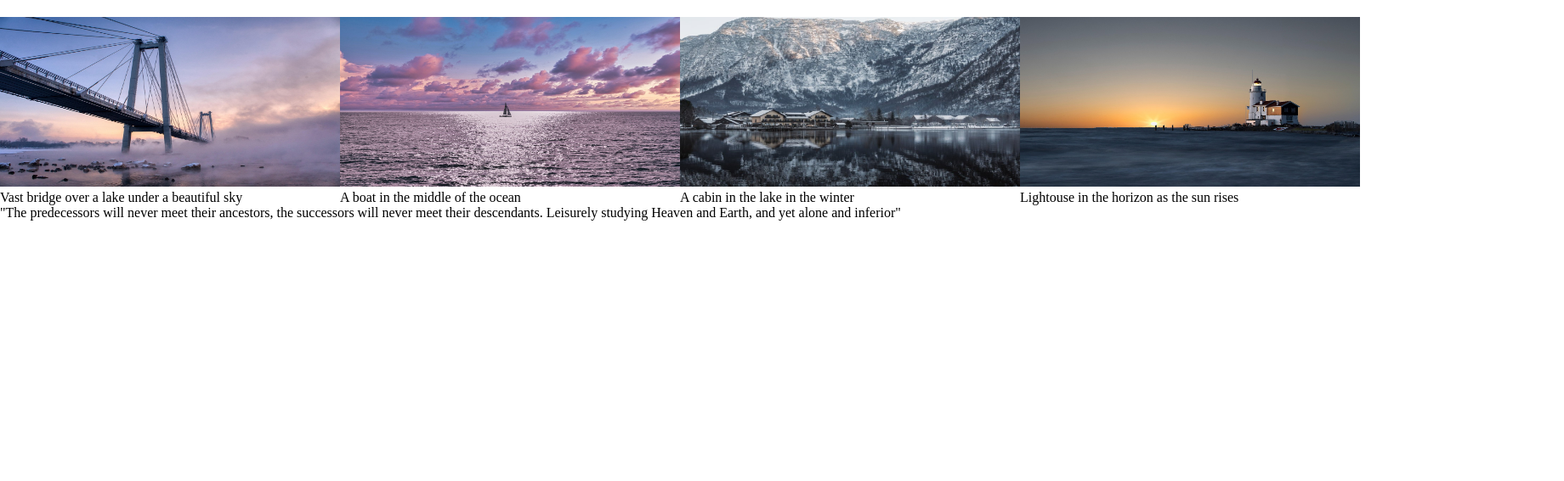
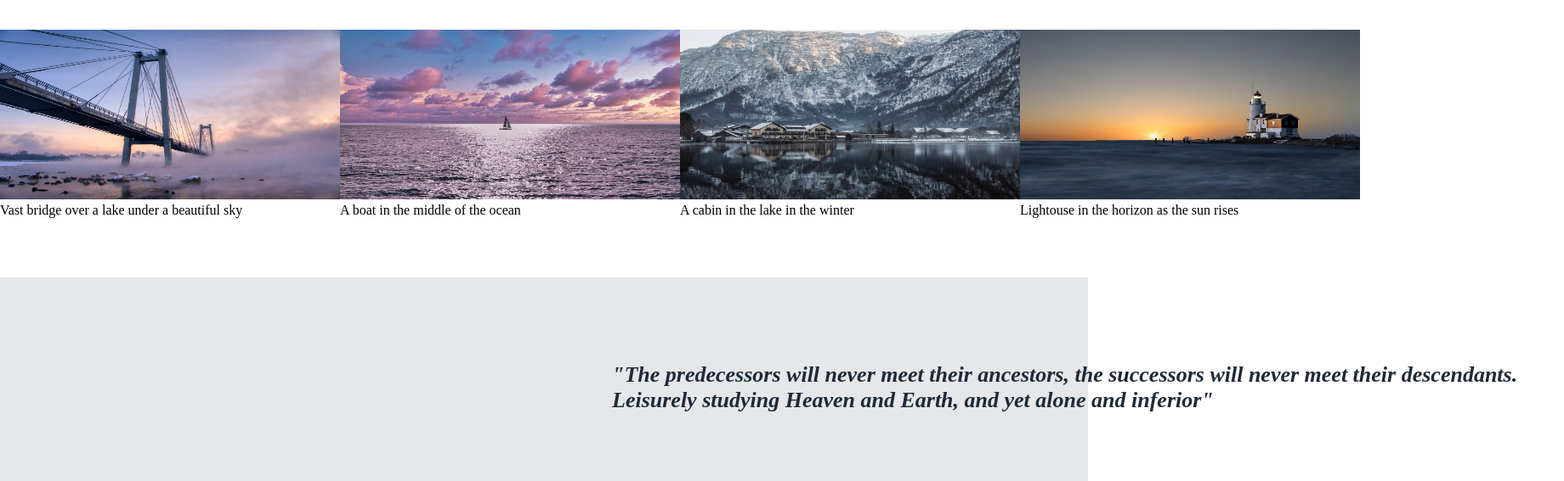
Before and after one commit to MateusPAbreu/odin-project_landing_page, a plain HTML site: page index.html in a window 1280 px wide. Shown: the part 531-1098 px from the top of the page at 85% size, 1840 px wide, since content can reach past the window. Before the commit the page ends 800 px from the top, so only its background shows below. Drawn offline with Linux system fonts and the light colour scheme.

Commit message:
index.html

```diff
--- a/style.css
+++ b/style.css
@@ -72,6 +72,7 @@ ul li{
     font-size: 36px;
     color: #1F2937;
     font-weight: 900;
+    padding-bottom: 50px;
 }
 
 .infobody{
@@ -84,3 +85,37 @@ img{
     width: 400px;
     height: 200px;
 }
+
+/* Quote */
+.quote{
+    display: flex;
+    flex-direction: column;
+    justify-content: center;
+    align-items: center;
+    padding: 80px;
+    margin-top: 70px;
+    background-color: #E5E7EB;
+    font-size: 36px;
+    color: #1F2937;
+    font-style: italic;
+}
+
+.quote div{
+    display: flex;
+    font-size: 26px;
+    font-weight: bold;
+    position: relative;
+    left: 640px;
+    padding-top: 20px;
+    /* position relative is necessary so left: auto can take effect */
+    /* right: 10px; */
+}
+
+/* Sign and button */
+.call{
+    display: flex;
+    justify-content: space-between;
+    align-items: center;
+    flex-direction: row;
+    background-color: #3882F6;
+}
```
